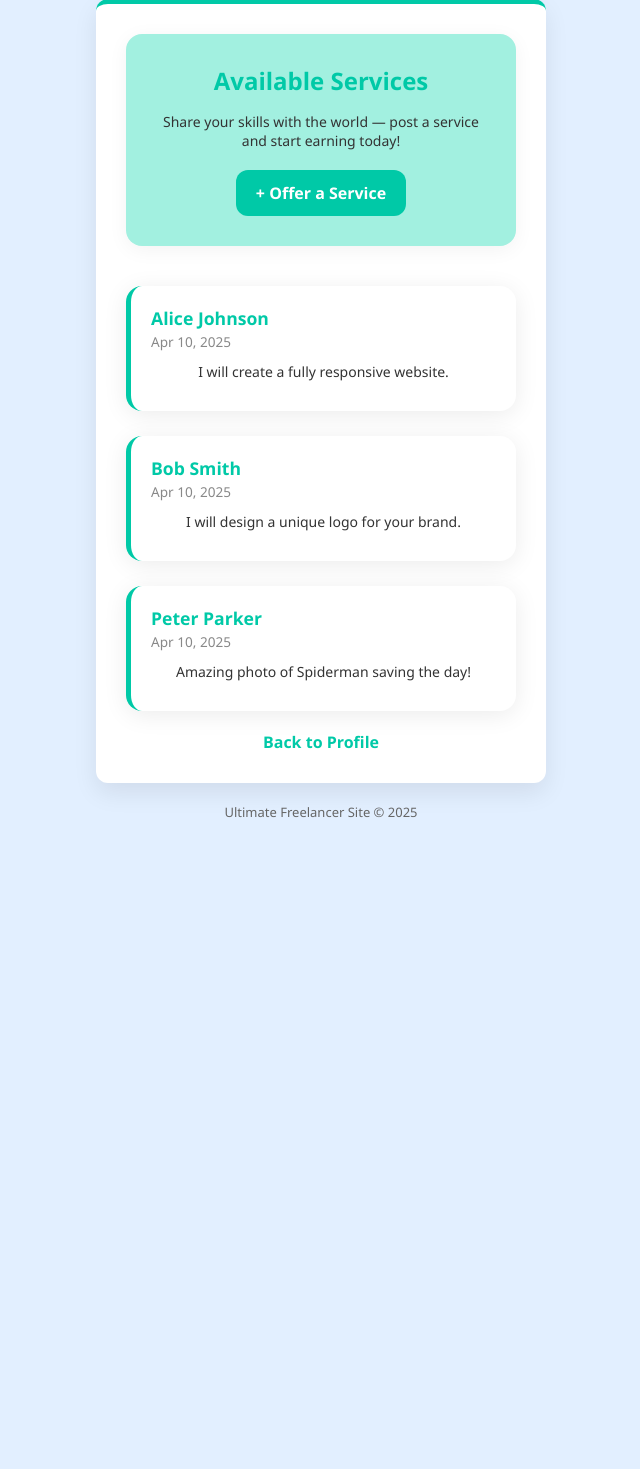
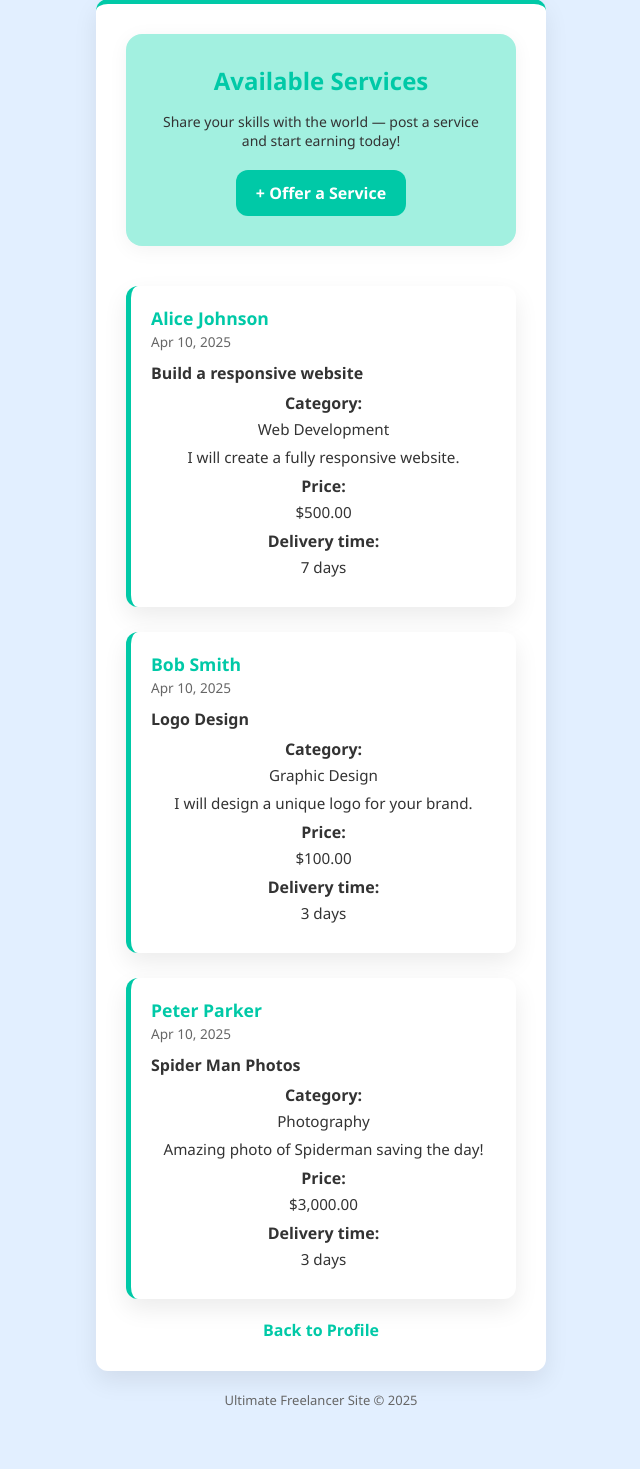
Before and after one commit to Pjoca/ltw-project-ltw03g03, a PHP site: page /pages/home.php in a window 1280 px wide. Shown: the part 114-1583 px from the top of the page, without its empty margins (319-959 px from the left). Before the commit the page ends 932 px from the top, so only its background shows below. Run offline with PHP 8.4, Linux system fonts and the light colour scheme; data comes from the database, SQL or seed files in the repository.

Commit message:
Service List better

```diff
--- a/css/pages.css
+++ b/css/pages.css
@@ -57,31 +57,33 @@
     margin-bottom: 20px;
   }
 
+  /* Service List Layout */
 .service-list {
   display: flex;
   flex-direction: column;
   gap: 25px;
+  margin-top: 20px;
 }
 
+/* Individual Service Card */
 .service-card {
-    background: #fff;
+  background: var(--card-bg);
   padding: 20px;
-    border-radius: 16px;
+  border-radius: var(--radius);
   border-left: 5px solid var(--primary-color);
-    box-shadow: 0 4px 25px rgba(0, 0, 0, 0.08);
+  box-shadow: var(--shadow);
+  transition: transform var(--transition);
 }
 
+.service-card:hover {
+  transform: translateY(-4px);
+}
+
+/* Header: Name & Date */
 .service-header {
   display: flex;
-    align-items: center;
-    gap: 15px;
+  flex-direction: column;
   margin-bottom: 10px;
-  }
-
-  .avatar {
-    width: 40px;
-    height: 40px;
-    border-radius: 50%;
 }
 
 .service-header h3 {
@@ -90,19 +92,40 @@
   color: var(--primary-color);
 }
 
-  .date {
+.service-header .date {
   font-size: 0.85rem;
-    color: #888;
+  color: var(--text-muted);
+  margin-top: 2px;
 }
 
-  .service-card p {
-    margin: 10px 0;
+/* Service Title */
+.service-card strong {
+  display: block;
+  margin-bottom: 5px;
+  font-size: 1rem;
   color: var(--text-color);
 }
 
+/* Service Body Text */
+.service-card p {
+  margin: 8px 0;
+  color: var(--text-color);
+  font-size: 0.95rem;
+}
+
+/* Optional Actions (e.g. buttons or links) */
 .service-actions {
   display: flex;
   gap: 20px;
   font-size: 1rem;
   color: var(--primary-color);
+  margin-top: 10px;
 }
+
+/* Optional media styling */
+.service-media {
+  margin-top: 12px;
+  max-width: 100%;
+  border-radius: var(--radius);
+  box-shadow: var(--shadow);
+}
--- a/pages/home.php
+++ b/pages/home.php
@@ -8,14 +8,24 @@ require_once(__DIR__ . '/../database/connection.db.php');
 $db = getDatabaseConnection();
 
 $stmt = $db->prepare('
-  SELECT Services.description, Services.created_at, Users.name AS poster_name
+  SELECT
+    Services.title,
+    Services.description,
+    Services.price,
+    Services.delivery_time,
+    Services.media,
+    Services.created_at,
+    Categories.name AS category,
+    Users.name AS poster_name
   FROM Services
   JOIN Users ON Services.user_id = Users.id
+  JOIN Categories ON Services.category_id = Categories.id
   ORDER BY Services.created_at DESC
 ');
 $stmt->execute();
 $services = $stmt->fetchAll();
 
+
 draw_header('HomePage');
 draw_home($services);
 draw_footer();
--- a/templates/common.tpl.php
+++ b/templates/common.tpl.php
@@ -66,9 +66,22 @@
             <span class="date"><?= date('M d, Y', strtotime($service['created_at'])) ?></span>
           </div>
         </div>
+
+        <h4><?= htmlspecialchars($service['title']) ?></h4>
+        <p><strong>Category:</strong> <?= htmlspecialchars($service['category']) ?></p>
         <p><?= htmlspecialchars($service['description']) ?></p>
+        <p><strong>Price:</strong> $<?= htmlspecialchars(number_format($service['price'], 2)) ?></p>
+        <p><strong>Delivery time:</strong> <?= htmlspecialchars($service['delivery_time']) ?> days</p>
+
+        <?php if (!empty($service['media'])): ?>
+          <div class="service-media">
+            <img src="/media/<?= htmlspecialchars($service['media']) ?>" alt="Service media" style="max-width: 300px;">
+            <!-- Or use <video> if it's a video -->
+          </div>
+        <?php endif; ?>
+
         <div class="service-actions">
-          <!-- Add buttons/actions here -->
+          <!-- Optional buttons or contact links -->
         </div>
       </article>
     <?php } ?>
```
Lines whose indentation alone changed are shown as unchanged.
